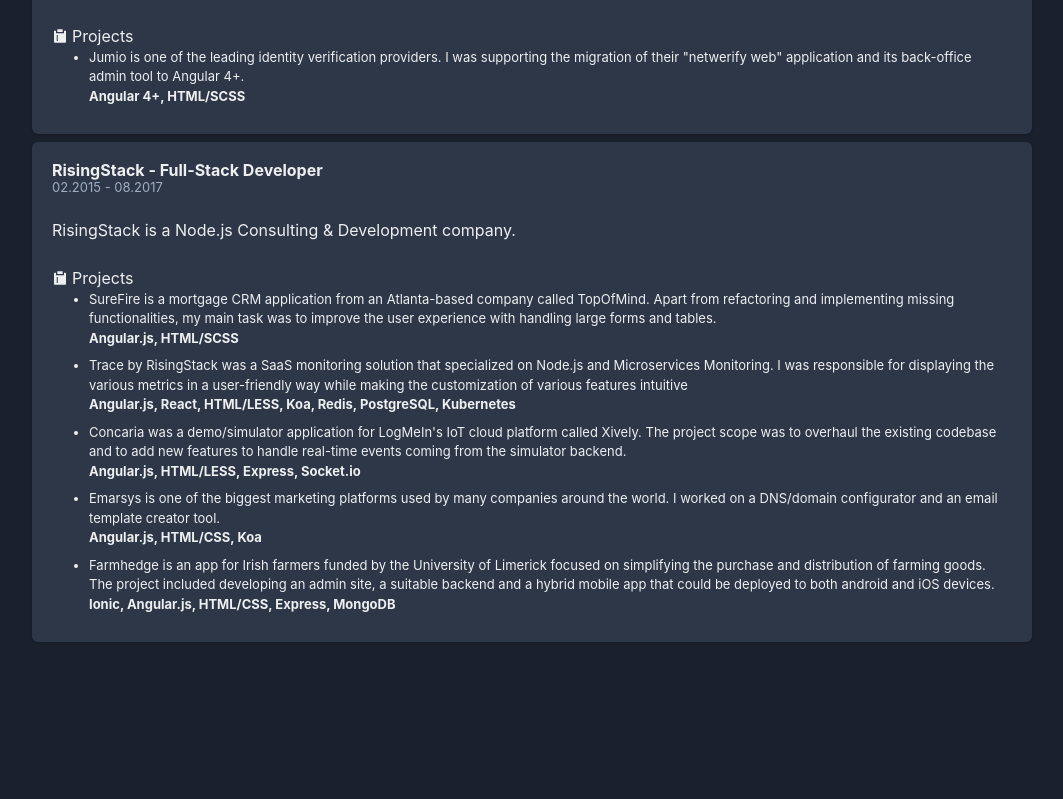
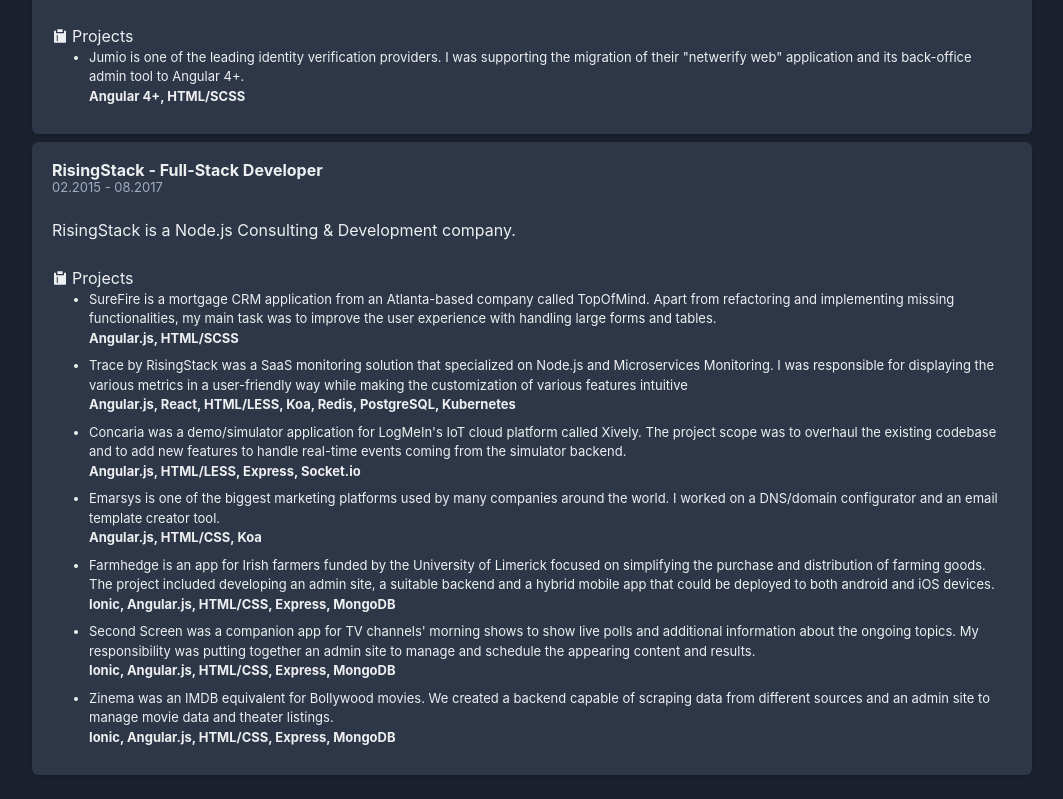
Before and after one commit to Ozonid/cv, a React (Vite) app: page / in a window 1280 px wide. Shown: the part 1752-2551 px from the top of the page, without its empty margins (108-1171 px from the left). Before the commit the page ends 2418 px from the top, so only its background shows below. Built offline with nearby package versions, Linux system fonts and the light colour scheme.

Commit message:
Add Second Screen, Zinema and Consultant tool to have a full history

```diff
--- a/src/App.tsx
+++ b/src/App.tsx
@@ -156,6 +156,16 @@
                 The project included developing an admin site, a suitable backend and a hybrid mobile app that could be deployed to both android and iOS devices.`,
                 technologies: ['Ionic', 'Angular.js', 'HTML/CSS', 'Express', 'MongoDB'],
             },
+            {
+                description: `Second Screen was a companion app for TV channels' morning shows to show live polls and additional information about the ongoing topics.
+                My responsibility was putting together an admin site to manage and schedule the appearing content and results.`,
+                technologies: ['Ionic', 'Angular.js', 'HTML/CSS', 'Express', 'MongoDB'],
+            },
+            {
+                description: `Zinema was an IMDB equivalent for Bollywood movies. We created a backend capable of scraping data from different sources
+                and an admin site to manage movie data and theater listings.`,
+                technologies: ['Ionic', 'Angular.js', 'HTML/CSS', 'Express', 'MongoDB'],
+            },
         ],
     },
 ];
```
